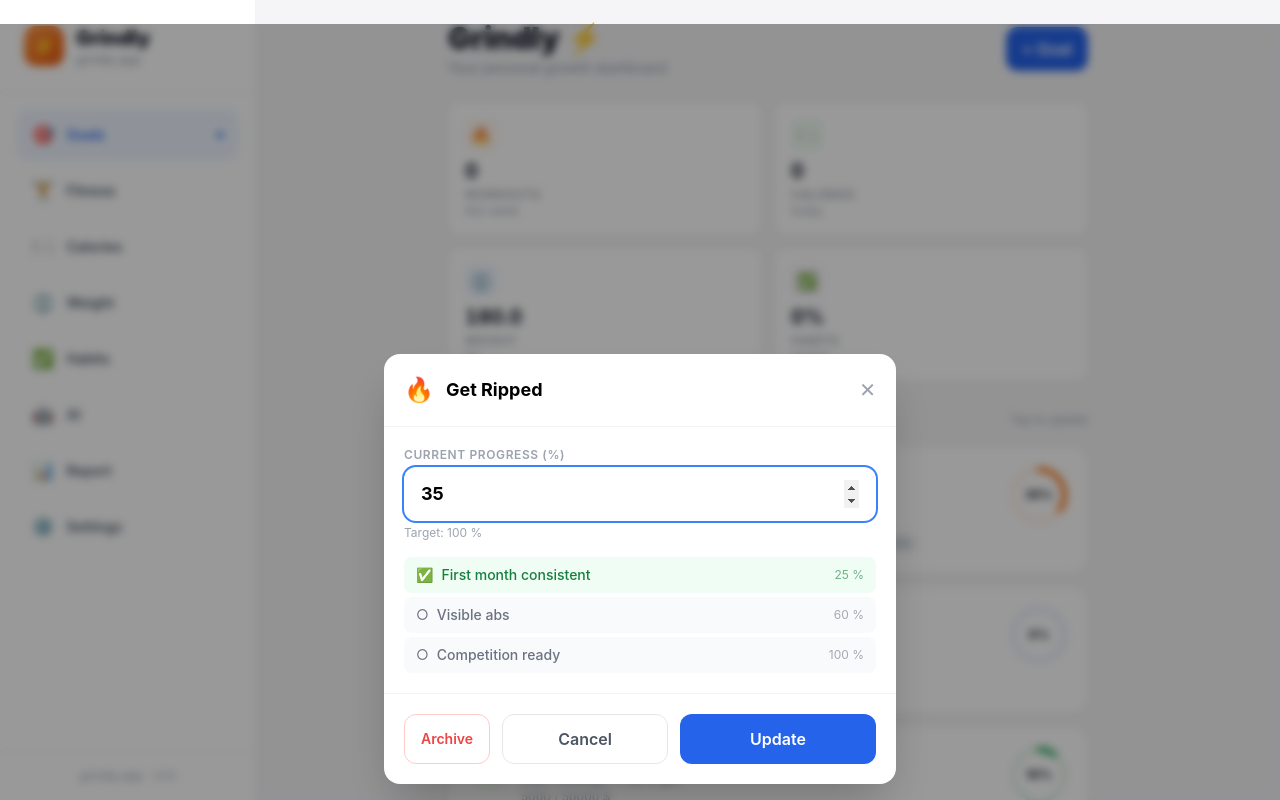
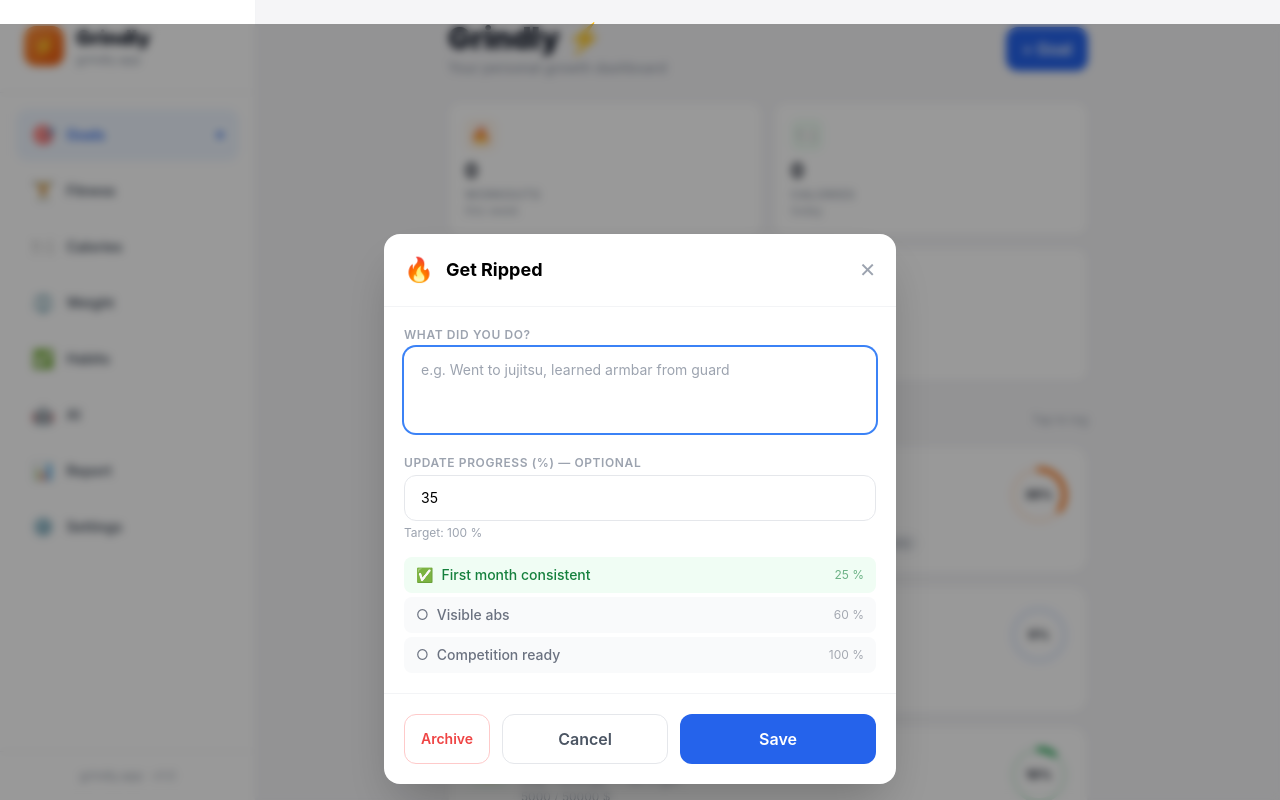
Before and after one commit to aminayawork-tech/Grindly, a Next.js app in the folder web/: page / in a window 1280 px wide. Both pictures are taken after a click on the button 768 px from the left and 510 px from the top of the page. Shown: the top 800 px of the page. Built offline with nearby package versions, Linux system fonts and the light colour scheme.

Commit message:
feat(goals): add activity log per goal with journal entries and recent history

```diff
--- a/web/app/page.tsx
+++ b/web/app/page.tsx
@@ -2,8 +2,8 @@
 
 import { useState } from 'react';
 import { useStore } from '@/lib/store';
-import { Goal } from '@/lib/types';
-import { categoryColor, categoryIcon, nanoid } from '@/lib/utils';
+import { Goal, GoalEntry } from '@/lib/types';
+import { categoryColor, categoryIcon, nanoid, formatDate } from '@/lib/utils';
 import ProgressRing from '@/components/ProgressRing';
 import StatCard from '@/components/StatCard';
 
@@ -34,6 +34,7 @@ export default function GoalsDashboard() {
   const [showAdd, setShowAdd] = useState(false);
   const [editGoal, setEditGoal] = useState<Goal | null>(null);
   const [editValue, setEditValue] = useState('');
+  const [editNote, setEditNote] = useState('');
   const [form, setForm] = useState({ title: '', category: 'custom', progressValue: '', targetValue: '', unit: '', notes: '', motivationalMessage: '' });
 
   const activeGoals = store.goals.filter(g => g.isActive);
@@ -47,12 +48,28 @@ export default function GoalsDashboard() {
   function openEdit(goal: Goal) {
     setEditGoal(goal);
     setEditValue(String(goal.progressValue));
+    setEditNote('');
   }
 
   function saveEdit() {
     if (!editGoal) return;
-    store.updateGoal({ ...editGoal, progressValue: parseFloat(editValue) || editGoal.progressValue });
+    const newProgress = parseFloat(editValue);
+    const hasProgressChange = !isNaN(newProgress) && newProgress !== editGoal.progressValue;
+    const hasNote = editNote.trim().length > 0;
+
+    const entry: GoalEntry | null = hasNote
+      ? { id: nanoid(), date: new Date().toISOString(), note: editNote.trim(), progressValue: hasProgressChange ? newProgress : undefined }
+      : hasProgressChange
+      ? { id: nanoid(), date: new Date().toISOString(), note: '', progressValue: newProgress }
+      : null;
+
+    store.updateGoal({
+      ...editGoal,
+      progressValue: hasProgressChange ? newProgress : editGoal.progressValue,
+      entries: entry ? [entry, ...(editGoal.entries ?? [])].slice(0, 100) : (editGoal.entries ?? []),
+    });
     setEditGoal(null);
+    setEditNote('');
   }
 
   function archiveGoal() {
@@ -72,6 +89,7 @@ export default function GoalsDashboard() {
       motivationalMessage: form.motivationalMessage,
       notes: form.notes,
       milestones: [],
+      entries: [],
       isActive: true,
       createdAt: new Date().toISOString(),
     };
@@ -100,13 +118,14 @@ export default function GoalsDashboard() {
       <div>
         <div className="flex items-center justify-between mb-3">
           <h2 className="section-title">Active Goals</h2>
-          <span className="text-xs text-gray-400">Tap to update</span>
+          <span className="text-xs text-gray-400">Tap to log</span>
         </div>
         <div className="space-y-3">
           {activeGoals.map(goal => {
             const pct = progressPct(goal);
             const color = categoryColor(goal.category);
             const ringColor = COLOR_RING[color] ?? '#2563EB';
+            const lastEntry = goal.entries?.[0];
             return (
               <button key={goal.id} onClick={() => openEdit(goal)} className="card w-full text-left hover:shadow-md active:scale-[0.99] transition-all">
                 <div className="flex items-start gap-3">
@@ -117,8 +136,14 @@ export default function GoalsDashboard() {
                     <div className="flex items-start justify-between gap-2">
                       <div className="flex-1 min-w-0">
                         <h3 className="font-bold text-gray-900 text-base leading-tight truncate">{goal.title}</h3>
+                        {lastEntry?.note ? (
+                          <p className="text-xs text-gray-400 mt-0.5 truncate">📝 {lastEntry.note}</p>
+                        ) : (
                           <p className="text-sm text-gray-400 mt-0.5">{statusMessage(pct)}</p>
+                        )}
+                        {goal.unit && (
                           <p className="text-xs text-gray-400">{goal.progressValue} / {goal.targetValue} {goal.unit}</p>
+                        )}
                       </div>
                       <ProgressRing progress={pct} size={56} strokeWidth={5} color={ringColor} />
                     </div>
@@ -152,7 +177,7 @@ export default function GoalsDashboard() {
         </div>
       </div>
 
-      {/* Update Goal Modal */}
+      {/* Goal Log Modal */}
       {editGoal && (
         <div className="fixed inset-0 bg-black/40 backdrop-blur-sm z-50 flex items-end justify-center p-4">
           <div className="bg-white rounded-2xl w-full max-w-lg shadow-2xl">
@@ -163,19 +188,43 @@ export default function GoalsDashboard() {
               </div>
               <button onClick={() => setEditGoal(null)} className="text-gray-400 text-xl leading-none ml-2">✕</button>
             </div>
-            <div className="p-5 space-y-4">
+
+            <div className="p-5 space-y-4 max-h-[75vh] overflow-y-auto">
+              {/* Activity log entry */}
               <div>
-                <label className="label mb-1 block">Current Progress ({editGoal.unit})</label>
+                <label className="label mb-1 block">What did you do?</label>
+                <textarea
+                  autoFocus
+                  className="input resize-none"
+                  rows={3}
+                  placeholder={
+                    editGoal.category === 'fitness' ? 'e.g. Went to jujitsu, learned armbar from guard' :
+                    editGoal.category === 'financial' ? 'e.g. Saved $200, paid off credit card' :
+                    editGoal.category === 'relationship' ? 'e.g. Had dinner with family, called mom' :
+                    editGoal.category === 'health' ? 'e.g. Took vitamins, slept 8 hours' :
+                    'e.g. What did you do today toward this goal?'
+                  }
+                  value={editNote}
+                  onChange={e => setEditNote(e.target.value)}
+                />
+              </div>
+
+              {/* Progress update — optional */}
+              {editGoal.unit && (
+                <div>
+                  <label className="label mb-1 block">Update Progress ({editGoal.unit}) — optional</label>
                   <input
-                  className="input text-lg font-bold"
+                    className="input"
                     type="number"
                     step="0.1"
                     value={editValue}
                     onChange={e => setEditValue(e.target.value)}
-                  autoFocus
                   />
                   <p className="text-xs text-gray-400 mt-1">Target: {editGoal.targetValue} {editGoal.unit}</p>
                 </div>
+              )}
+
+              {/* Milestones */}
               {editGoal.milestones.length > 0 && (
                 <div className="space-y-1">
                   {editGoal.milestones.map(m => {
@@ -191,13 +240,34 @@ export default function GoalsDashboard() {
                   })}
                 </div>
               )}
+
+              {/* Recent activity log */}
+              {(editGoal.entries ?? []).filter(e => e.note).length > 0 && (
+                <div>
+                  <label className="label mb-2 block">Recent Activity</label>
+                  <div className="space-y-2">
+                    {(editGoal.entries ?? []).filter(e => e.note).slice(0, 5).map(entry => (
+                      <div key={entry.id} className="flex gap-2 bg-gray-50 rounded-xl px-3 py-2.5">
+                        <div className="flex-1 min-w-0">
+                          <p className="text-sm text-gray-800 leading-snug">{entry.note}</p>
+                          {entry.progressValue !== undefined && (
+                            <p className="text-xs text-blue-500 mt-0.5">→ {entry.progressValue} {editGoal.unit}</p>
+                          )}
                         </div>
+                        <span className="text-xs text-gray-400 flex-shrink-0 mt-0.5">{formatDate(entry.date)}</span>
+                      </div>
+                    ))}
+                  </div>
+                </div>
+              )}
+            </div>
+
             <div className="p-5 border-t border-gray-100 flex gap-3">
               <button onClick={archiveGoal} className="px-4 py-3 rounded-xl border border-red-200 text-red-500 font-semibold text-sm">
                 Archive
               </button>
               <button onClick={() => setEditGoal(null)} className="flex-1 py-3 rounded-xl border border-gray-200 font-semibold text-gray-600">Cancel</button>
-              <button onClick={saveEdit} className="flex-1 btn-primary">Update</button>
+              <button onClick={saveEdit} className="flex-1 btn-primary">Save</button>
             </div>
           </div>
         </div>
@@ -214,7 +284,7 @@ export default function GoalsDashboard() {
             <div className="p-5 space-y-4 max-h-[70vh] overflow-y-auto">
               <div>
                 <label className="label mb-1 block">Goal Title</label>
-                <input className="input" placeholder="e.g. Run a 5K" value={form.title} onChange={e => setForm(f => ({ ...f, title: e.target.value }))} />
+                <input className="input" placeholder="e.g. Train Jujitsu 3x/week" value={form.title} onChange={e => setForm(f => ({ ...f, title: e.target.value }))} />
               </div>
               <div>
                 <label className="label mb-1 block">Category</label>
@@ -235,9 +305,10 @@ export default function GoalsDashboard() {
                 </div>
                 <div>
                   <label className="label mb-1 block">Unit</label>
-                  <input className="input" placeholder="%" value={form.unit} onChange={e => setForm(f => ({ ...f, unit: e.target.value }))} />
+                  <input className="input" placeholder="sessions" value={form.unit} onChange={e => setForm(f => ({ ...f, unit: e.target.value }))} />
                 </div>
               </div>
+              <p className="text-xs text-gray-400 -mt-2">Leave Current/Target/Unit blank for journal-only goals</p>
               <div>
                 <label className="label mb-1 block">Motivational Message</label>
                 <input className="input" placeholder="What drives you?" value={form.motivationalMessage} onChange={e => setForm(f => ({ ...f, motivationalMessage: e.target.value }))} />
```
Lines whose indentation alone changed are shown as unchanged.
